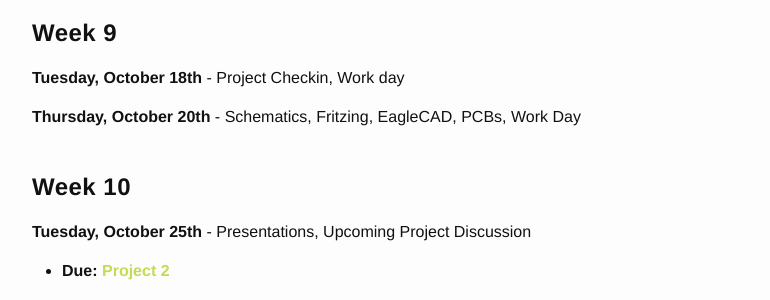
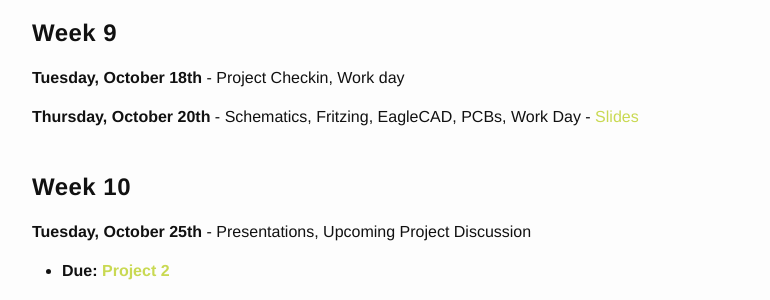
Before and after one commit to coloringchaos/object-fall-16, a Jekyll site: the page built from schedule.md, in a window 1280 px wide and 900 px high, scrolled down 2340 px. Shown: the part 152-452 px from the top of the window, without its empty margins (238-1008 px from the left). Built offline with Jekyll 4.4.1, drawn with Linux system fonts in a browser that asks for light colours.

Commit message:
slide links

```diff
--- a/schedule.md
+++ b/schedule.md
@@ -102,7 +102,7 @@ This page has a breakdown of the general content that we will cover in each clas
 # Week 9
 **Tuesday, October 18th** - Project Checkin, Work day
 
-**Thursday, October 20th** - Schematics, Fritzing, EagleCAD, PCBs, Work Day
+**Thursday, October 20th** - Schematics, Fritzing, EagleCAD, PCBs, Work Day - [Slides](https://docs.google.com/presentation/d/17H2NSKS7Kt6cusesLtVWmvwApIzdsUeuMXLYXQ6HeFM/edit?usp=sharing)
 
 # Week 10
 **Tuesday, October 25th** - Presentations, Upcoming Project Discussion
```
